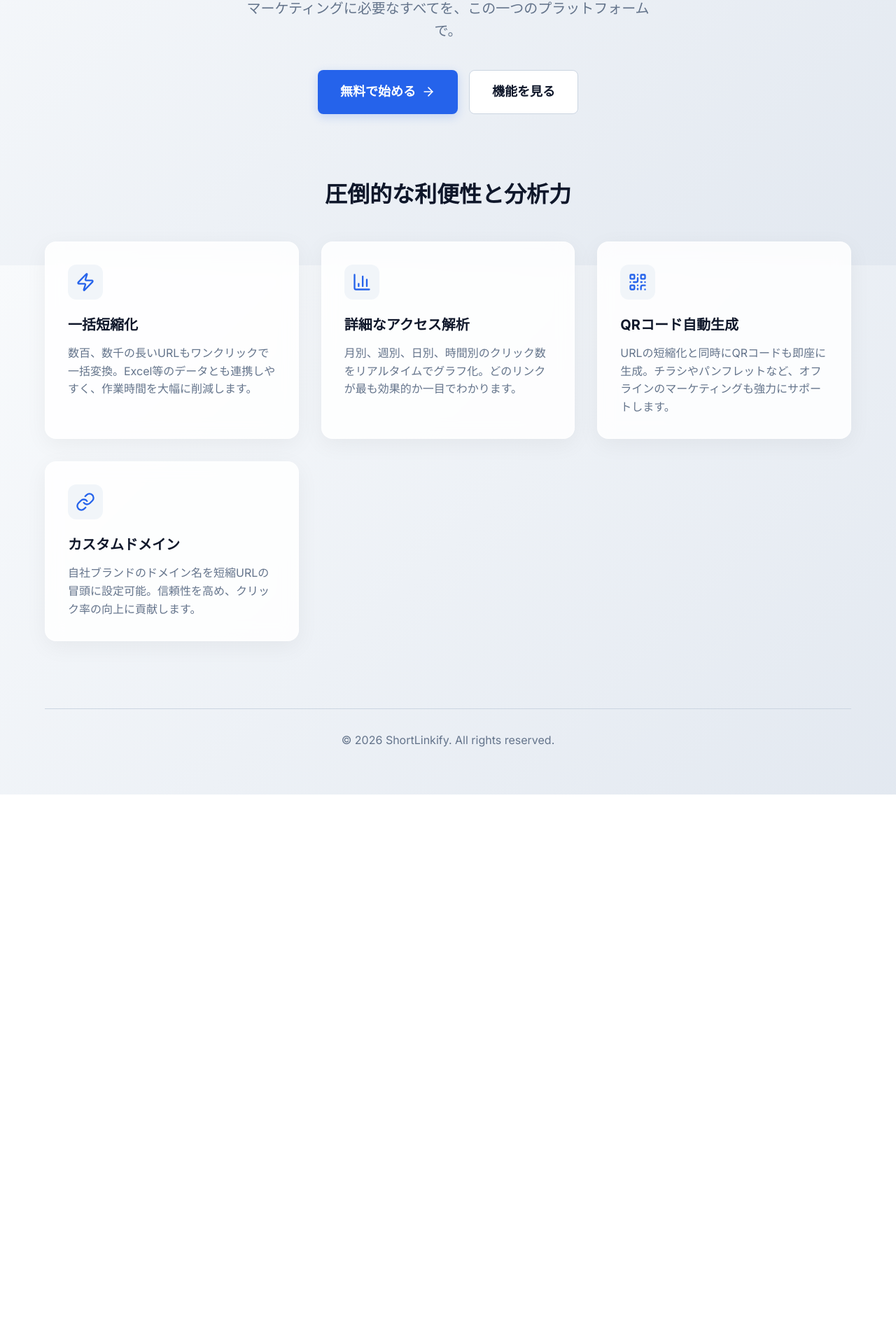
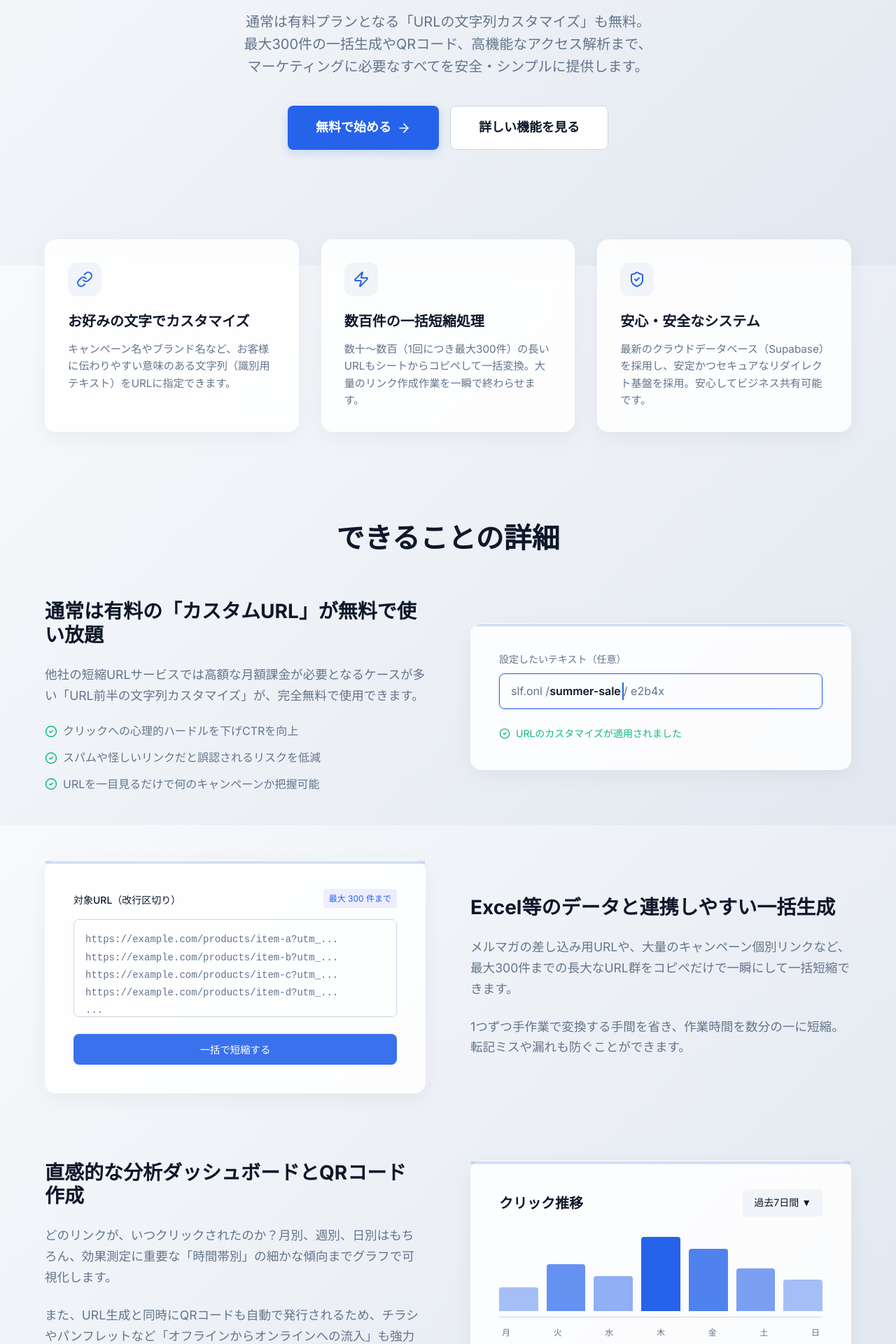
Before and after one commit to atsu449-cyber/shortlinkify, a Next.js app: page / in a window 1280 px wide. Shown: the part 421-2341 px from the top of the page at 70% size. Before the commit the page ends 1556 px from the top, so only its background shows below. Built offline with nearby package versions, Linux system fonts and the light colour scheme; no server answers.

Commit message:
Update LP content, features, and add demo UIs

```diff
--- a/src/app/page.tsx
+++ b/src/app/page.tsx
@@ -1,76 +1,182 @@
 import Link from 'next/link';
-import { ArrowRight, BarChart3, Link as LinkIcon, QrCode, Zap } from 'lucide-react';
+import { ArrowRight, BarChart3, Link as LinkIcon, QrCode, Zap, ShieldCheck, CheckCircle2 } from 'lucide-react';
 
 export default function Home() {
   return (
     <div className="container" style={{ padding: '4rem 1.5rem', minHeight: 'calc(100vh - 100px)' }}>
       {/* Hero Section */}
-      <section className="text-center animate-fade-in" style={{ marginTop: '2rem', marginBottom: '6rem' }}>
-        <h1 style={{ fontSize: '3.5rem', marginBottom: '1.5rem', lineHeight: 1.1 }}>
+      <section className="text-center animate-fade-in" style={{ marginTop: '2rem', marginBottom: '8rem' }}>
+        <div style={{ display: 'inline-block', background: 'rgba(16, 185, 129, 0.1)', color: 'var(--success)', padding: '0.5rem 1.25rem', borderRadius: '999px', fontWeight: 600, marginBottom: '2rem', border: '1px solid rgba(16, 185, 129, 0.2)', fontSize: '0.875rem' }}>
+          ✨ すべての便利機能が完全無料
+        </div>
+        <h1 style={{ fontSize: '3.5rem', marginBottom: '1.5rem', lineHeight: 1.2 }}>
           URLをスマートに。<br />
           <span className="text-gradient">ビジネスを加速する</span>リンク管理
         </h1>
-        <p style={{ fontSize: '1.25rem', color: 'var(--text-muted)', maxWidth: '600px', margin: '0 auto 2.5rem' }}>
-          短縮URLの一括作成、QRコードの自動生成、そして詳細なアクセス解析。<br />
-          マーケティングに必要なすべてを、この一つのプラットフォームで。
+        <p style={{ fontSize: '1.25rem', color: 'var(--text-muted)', maxWidth: '650px', margin: '0 auto 2.5rem', lineHeight: 1.6 }}>
+          通常は有料プランとなる「URLの文字列カスタマイズ」も無料。<br />
+          最大300件の一括生成やQRコード、高機能なアクセス解析まで、<br />
+          マーケティングに必要なすべてを安全・シンプルに提供します。
         </p>
         <div className="flex justify-center gap-4">
-          <Link href="/register" className="btn btn-primary" style={{ padding: '1rem 2rem', fontSize: '1.125rem' }}>
+          <Link href="/register" className="btn btn-primary" style={{ padding: '1rem 2.5rem', fontSize: '1.125rem' }}>
             無料で始める <ArrowRight size={20} />
           </Link>
-          <Link href="#features" className="btn btn-secondary" style={{ padding: '1rem 2rem', fontSize: '1.125rem' }}>
-            機能を見る
+          <Link href="#details" className="btn btn-secondary" style={{ padding: '1rem 2.5rem', fontSize: '1.125rem' }}>
+            詳しい機能を見る
           </Link>
         </div>
       </section>
 
-      {/* Features Section */}
-      <section id="features" style={{ marginBottom: '6rem' }}>
-        <h2 className="text-center" style={{ fontSize: '2rem', marginBottom: '3rem' }}>圧倒的な利便性と分析力</h2>
-
-        <div style={{ display: 'grid', gridTemplateColumns: 'repeat(auto-fit, minmax(300px, 1fr))', gap: '2rem' }}>
+      {/* Benefits Summary Section */}
+      <section id="features" style={{ marginBottom: '8rem' }}>
+        <div style={{ display: 'grid', gridTemplateColumns: 'repeat(auto-fit, minmax(280px, 1fr))', gap: '2rem' }}>
 
           <div className="glass-panel" style={{ padding: '2rem' }}>
-            <div style={{ background: 'var(--surface-hover)', width: '50px', height: '50px', borderRadius: '12px', display: 'flex', alignItems: 'center', justifyContent: 'center', marginBottom: '1.5rem' }}>
-              <Zap size={28} color="var(--primary)" />
+            <div style={{ background: 'var(--surface-hover)', width: '48px', height: '48px', borderRadius: '12px', display: 'flex', alignItems: 'center', justifyContent: 'center', marginBottom: '1.5rem' }}>
+              <LinkIcon size={24} color="var(--primary)" />
             </div>
-            <h3 style={{ fontSize: '1.25rem' }}>一括短縮化</h3>
-            <p style={{ color: 'var(--text-muted)' }}>
-              数百、数千の長いURLもワンクリックで一括変換。Excel等のデータとも連携しやすく、作業時間を大幅に削減します。
+            <h3 style={{ fontSize: '1.25rem' }}>お好みの文字でカスタマイズ</h3>
+            <p style={{ color: 'var(--text-muted)', fontSize: '0.95rem', lineHeight: 1.6 }}>
+              キャンペーン名やブランド名など、お客様に伝わりやすい意味のある文字列（識別用テキスト）をURLに指定できます。
             </p>
           </div>
 
           <div className="glass-panel" style={{ padding: '2rem' }}>
-            <div style={{ background: 'var(--surface-hover)', width: '50px', height: '50px', borderRadius: '12px', display: 'flex', alignItems: 'center', justifyContent: 'center', marginBottom: '1.5rem' }}>
-              <BarChart3 size={28} color="var(--primary)" />
+            <div style={{ background: 'var(--surface-hover)', width: '48px', height: '48px', borderRadius: '12px', display: 'flex', alignItems: 'center', justifyContent: 'center', marginBottom: '1.5rem' }}>
+              <Zap size={24} color="var(--primary)" />
             </div>
-            <h3 style={{ fontSize: '1.25rem' }}>詳細なアクセス解析</h3>
-            <p style={{ color: 'var(--text-muted)' }}>
-              月別、週別、日別、時間別のクリック数をリアルタイムでグラフ化。どのリンクが最も効果的か一目でわかります。
+            <h3 style={{ fontSize: '1.25rem' }}>数百件の一括短縮処理</h3>
+            <p style={{ color: 'var(--text-muted)', fontSize: '0.95rem', lineHeight: 1.6 }}>
+              数十〜数百（1回につき最大300件）の長いURLもシートからコピペして一括変換。大量のリンク作成作業を一瞬で終わらせます。
             </p>
           </div>
 
           <div className="glass-panel" style={{ padding: '2rem' }}>
-            <div style={{ background: 'var(--surface-hover)', width: '50px', height: '50px', borderRadius: '12px', display: 'flex', alignItems: 'center', justifyContent: 'center', marginBottom: '1.5rem' }}>
-              <QrCode size={28} color="var(--primary)" />
+            <div style={{ background: 'var(--surface-hover)', width: '48px', height: '48px', borderRadius: '12px', display: 'flex', alignItems: 'center', justifyContent: 'center', marginBottom: '1.5rem' }}>
+              <ShieldCheck size={24} color="var(--primary)" />
             </div>
-            <h3 style={{ fontSize: '1.25rem' }}>QRコード自動生成</h3>
-            <p style={{ color: 'var(--text-muted)' }}>
-              URLの短縮化と同時にQRコードも即座に生成。チラシやパンフレットなど、オフラインのマーケティングも強力にサポートします。
-            </p>
-          </div>
-
-          <div className="glass-panel" style={{ padding: '2rem' }}>
-            <div style={{ background: 'var(--surface-hover)', width: '50px', height: '50px', borderRadius: '12px', display: 'flex', alignItems: 'center', justifyContent: 'center', marginBottom: '1.5rem' }}>
-              <LinkIcon size={28} color="var(--primary)" />
-            </div>
-            <h3 style={{ fontSize: '1.25rem' }}>カスタムドメイン</h3>
-            <p style={{ color: 'var(--text-muted)' }}>
-              自社ブランドのドメイン名を短縮URLの冒頭に設定可能。信頼性を高め、クリック率の向上に貢献します。
+            <h3 style={{ fontSize: '1.25rem' }}>安心・安全なシステム</h3>
+            <p style={{ color: 'var(--text-muted)', fontSize: '0.95rem', lineHeight: 1.6 }}>
+              最新のクラウドデータベース（Supabase）を採用し、安定かつセキュアなリダイレクト基盤を採用。安心してビジネス共有可能です。
             </p>
           </div>
 
         </div>
+      </section>
+
+      {/* Detailed Features with Mockups Section */}
+      <section id="details" style={{ marginBottom: '8rem' }}>
+        <h2 className="text-center" style={{ fontSize: '2.5rem', marginBottom: '4rem' }}>できることの詳細</h2>
+
+        {/* Detail 1: URL Customization */}
+        <div style={{ display: 'flex', flexWrap: 'wrap', gap: '4rem', alignItems: 'center', marginBottom: '6rem' }}>
+          <div style={{ flex: '1 1 400px' }}>
+            <h3 style={{ fontSize: '1.75rem', marginBottom: '1.5rem' }}>通常は有料の「カスタムURL」が無料で使い放題</h3>
+            <p style={{ color: 'var(--text-muted)', fontSize: '1.1rem', lineHeight: 1.7, marginBottom: '1.5rem' }}>
+              他社の短縮URLサービスでは高額な月額課金が必要となるケースが多い「URL前半の文字列カスタマイズ」が、完全無料で使用できます。
+            </p>
+            <ul style={{ listStyle: 'none', padding: 0, margin: 0, color: 'var(--text-muted)' }}>
+              <li style={{ display: 'flex', alignItems: 'center', gap: '0.5rem', marginBottom: '0.75rem' }}><CheckCircle2 size={18} color="var(--success)" /> クリックへの心理的ハードルを下げCTRを向上</li>
+              <li style={{ display: 'flex', alignItems: 'center', gap: '0.5rem', marginBottom: '0.75rem' }}><CheckCircle2 size={18} color="var(--success)" /> スパムや怪しいリンクだと誤認されるリスクを低減</li>
+              <li style={{ display: 'flex', alignItems: 'center', gap: '0.5rem' }}><CheckCircle2 size={18} color="var(--success)" /> URLを一目見るだけで何のキャンペーンか把握可能</li>
+            </ul>
+          </div>
+          <div style={{ flex: '1 1 400px' }}>
+            <div className="glass-panel" style={{ padding: '2.5rem', position: 'relative', overflow: 'hidden' }}>
+              <div style={{ position: 'absolute', top: 0, left: 0, right: 0, height: '4px', background: 'var(--primary-glow)' }}></div>
+              <label style={{ display: 'block', marginBottom: '0.5rem', fontSize: '0.875rem', fontWeight: 500 }}>設定したいテキスト（任意）</label>
+              <div style={{ display: 'flex', alignItems: 'center', background: 'var(--background)', padding: '0.75rem 1rem', borderRadius: '8px', border: '1px solid var(--primary)', marginBottom: '1.5rem', boxShadow: '0 0 0 2px rgba(99, 102, 241, 0.1)' }}>
+                <span style={{ color: 'var(--text-muted)' }}>slf.onl / </span>
+                <span style={{ fontWeight: 600, color: 'var(--text)', borderRight: '2px solid var(--primary)', paddingRight: '2px' }}>summer-sale</span>
+                <span style={{ color: 'var(--text-muted)' }}> / e2b4x</span>
+              </div>
+              <div style={{ display: 'flex', alignItems: 'center', gap: '0.5rem', color: 'var(--success)', fontSize: '0.875rem' }}>
+                <CheckCircle2 size={16} /> URLのカスタマイズが適用されました
+              </div>
+            </div>
+          </div>
+        </div>
+
+        {/* Detail 2: Bulk Shortening */}
+        <div style={{ display: 'flex', flexWrap: 'wrap-reverse', gap: '4rem', alignItems: 'center', marginBottom: '6rem' }}>
+          <div style={{ flex: '1 1 400px' }}>
+            <div className="glass-panel" style={{ padding: '2.5rem', position: 'relative' }}>
+              <div style={{ position: 'absolute', top: 0, left: 0, right: 0, height: '4px', background: 'var(--primary-glow)' }}></div>
+              <div style={{ display: 'flex', justifyContent: 'space-between', marginBottom: '1rem', alignItems: 'flex-end' }}>
+                <span style={{ fontSize: '0.875rem', fontWeight: 500 }}>対象URL（改行区切り）</span>
+                <span style={{ fontSize: '0.75rem', color: 'var(--primary)', background: 'rgba(99, 102, 241, 0.1)', padding: '4px 8px', borderRadius: '4px' }}>最大 300 件まで</span>
+              </div>
+              <div style={{ background: 'var(--background)', padding: '1rem', borderRadius: '8px', border: '1px solid var(--border-color)', color: 'var(--text-muted)', fontSize: '0.875rem', fontFamily: 'monospace', lineHeight: 1.8, height: '140px', overflow: 'hidden' }}>
+                https://example.com/products/item-a?utm_...<br />
+                https://example.com/products/item-b?utm_...<br />
+                https://example.com/products/item-c?utm_...<br />
+                https://example.com/products/item-d?utm_...<br />
+                ...
+              </div>
+              <div style={{ marginTop: '1.5rem', height: '44px', background: 'var(--primary)', borderRadius: '8px', opacity: 0.9, display: 'flex', alignItems: 'center', justifyContent: 'center', color: 'white', fontSize: '0.9rem', fontWeight: 500 }}>
+                一括で短縮する
+              </div>
+            </div>
+          </div>
+          <div style={{ flex: '1 1 400px' }}>
+            <h3 style={{ fontSize: '1.75rem', marginBottom: '1.5rem' }}>Excel等のデータと連携しやすい一括生成</h3>
+            <p style={{ color: 'var(--text-muted)', fontSize: '1.1rem', lineHeight: 1.7, marginBottom: '1.5rem' }}>
+              メルマガの差し込み用URLや、大量のキャンペーン個別リンクなど、最大300件までの長大なURL群をコピペだけで一瞬にして一括短縮できます。
+            </p>
+            <p style={{ color: 'var(--text-muted)', fontSize: '1.1rem', lineHeight: 1.7 }}>
+              1つずつ手作業で変換する手間を省き、作業時間を数分の一に短縮。転記ミスや漏れも防ぐことができます。
+            </p>
+          </div>
+        </div>
+
+        {/* Detail 3: Analytics & QR */}
+        <div style={{ display: 'flex', flexWrap: 'wrap', gap: '4rem', alignItems: 'center' }}>
+          <div style={{ flex: '1 1 400px' }}>
+            <h3 style={{ fontSize: '1.75rem', marginBottom: '1.5rem' }}>直感的な分析ダッシュボードとQRコード作成</h3>
+            <p style={{ color: 'var(--text-muted)', fontSize: '1.1rem', lineHeight: 1.7, marginBottom: '1.5rem' }}>
+              どのリンクが、いつクリックされたのか？月別、週別、日別はもちろん、効果測定に重要な「時間帯別」の細かな傾向までグラフで可視化します。
+            </p>
+            <p style={{ color: 'var(--text-muted)', fontSize: '1.1rem', lineHeight: 1.7 }}>
+              また、URL生成と同時にQRコードも自動で発行されるため、チラシやパンフレットなど「オフラインからオンラインへの流入」も強力にトラッキングします。
+            </p>
+          </div>
+          <div style={{ flex: '1 1 400px' }}>
+            <div className="glass-panel" style={{ padding: '2.5rem', position: 'relative' }}>
+              <div style={{ position: 'absolute', top: 0, left: 0, right: 0, height: '4px', background: 'var(--primary-glow)' }}></div>
+              <div style={{ display: 'flex', alignItems: 'center', justifyContent: 'space-between', marginBottom: '1.5rem' }}>
+                <div style={{ fontSize: '1.25rem', fontWeight: 600 }}>クリック推移</div>
+                <div style={{ background: 'var(--surface-hover)', padding: '0.5rem 1rem', borderRadius: '4px', fontSize: '0.875rem' }}>過去7日間 ▼</div>
+              </div>
+              {/* Bar Chart Mock */}
+              <div style={{ display: 'flex', alignItems: 'flex-end', gap: '0.75rem', height: '120px', borderBottom: '1px solid var(--border-color)', paddingBottom: '0.5rem', marginBottom: '0.75rem' }}>
+                {/* bars */}
+                <div style={{ flex: 1, height: '30%', background: 'var(--primary)', opacity: 0.4, borderRadius: '4px 4px 0 0' }}></div>
+                <div style={{ flex: 1, height: '60%', background: 'var(--primary)', opacity: 0.7, borderRadius: '4px 4px 0 0' }}></div>
+                <div style={{ flex: 1, height: '45%', background: 'var(--primary)', opacity: 0.5, borderRadius: '4px 4px 0 0' }}></div>
+                <div style={{ flex: 1, height: '95%', background: 'var(--primary)', opacity: 1, borderRadius: '4px 4px 0 0' }}></div>
+                <div style={{ flex: 1, height: '80%', background: 'var(--primary)', opacity: 0.8, borderRadius: '4px 4px 0 0' }}></div>
+                <div style={{ flex: 1, height: '55%', background: 'var(--primary)', opacity: 0.6, borderRadius: '4px 4px 0 0' }}></div>
+                <div style={{ flex: 1, height: '40%', background: 'var(--primary)', opacity: 0.4, borderRadius: '4px 4px 0 0' }}></div>
+              </div>
+              <div style={{ display: 'flex', justifyContent: 'space-between', color: 'var(--text-muted)', fontSize: '0.75rem', padding: '0 0.25rem' }}>
+                <span>月</span><span>火</span><span>水</span><span>木</span><span>金</span><span>土</span><span>日</span>
+              </div>
+            </div>
+          </div>
+        </div>
+      </section>
+
+      {/* CTA Section */}
+      <section className="text-center glass-panel animate-fade-in" style={{ padding: '4rem 2rem', marginBottom: '4rem' }}>
+        <h2 style={{ fontSize: '2rem', marginBottom: '1.5rem' }}>今すぐリンクを最適化しましょう</h2>
+        <p style={{ color: 'var(--text-muted)', fontSize: '1.125rem', margin: '0 auto 2.5rem', maxWidth: '600px', lineHeight: 1.6 }}>
+          クレジットカードの登録は不要。<br />
+          すべてのパワフルな機能を、最初から制限なくお試しいただけます。
+        </p>
+        <Link href="/register" className="btn btn-primary" style={{ padding: '1rem 3rem', fontSize: '1.125rem' }}>
+          無料でアカウント作成
+        </Link>
       </section>
 
       {/* Footer */}
```
